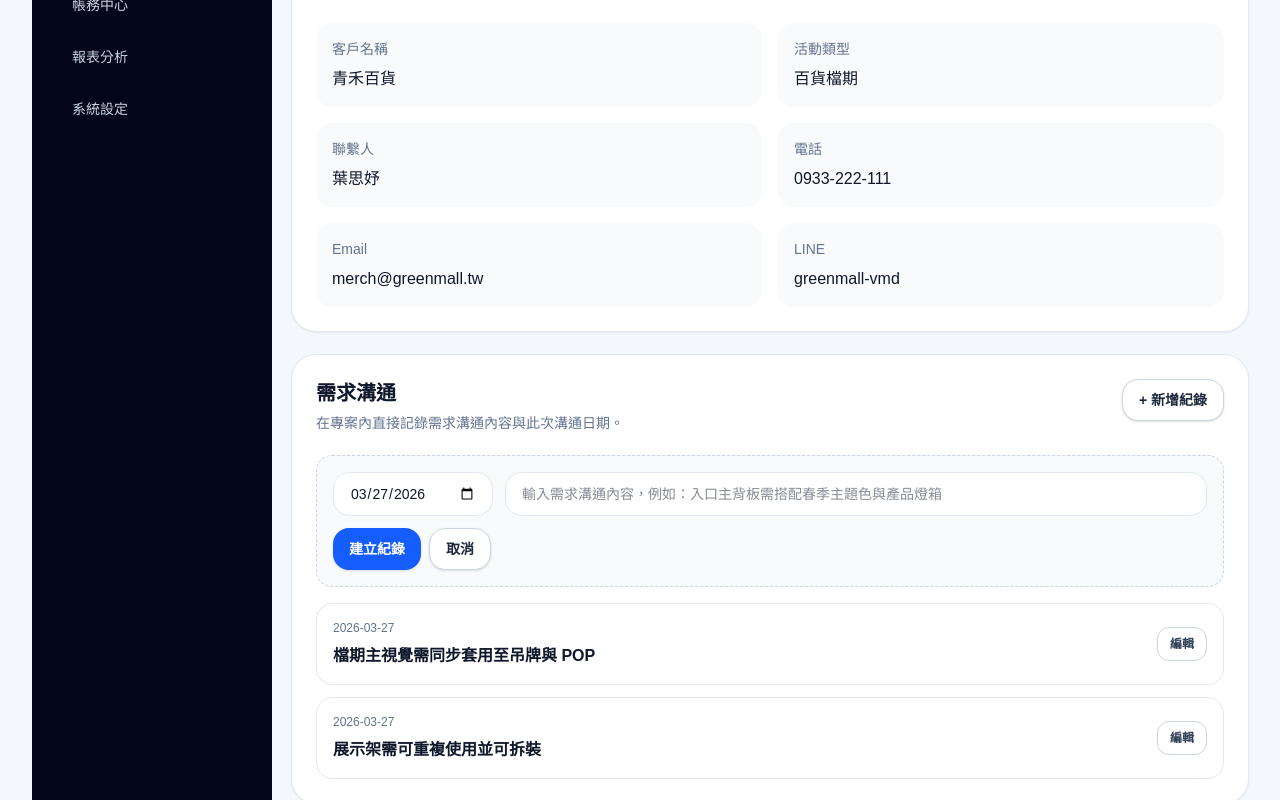
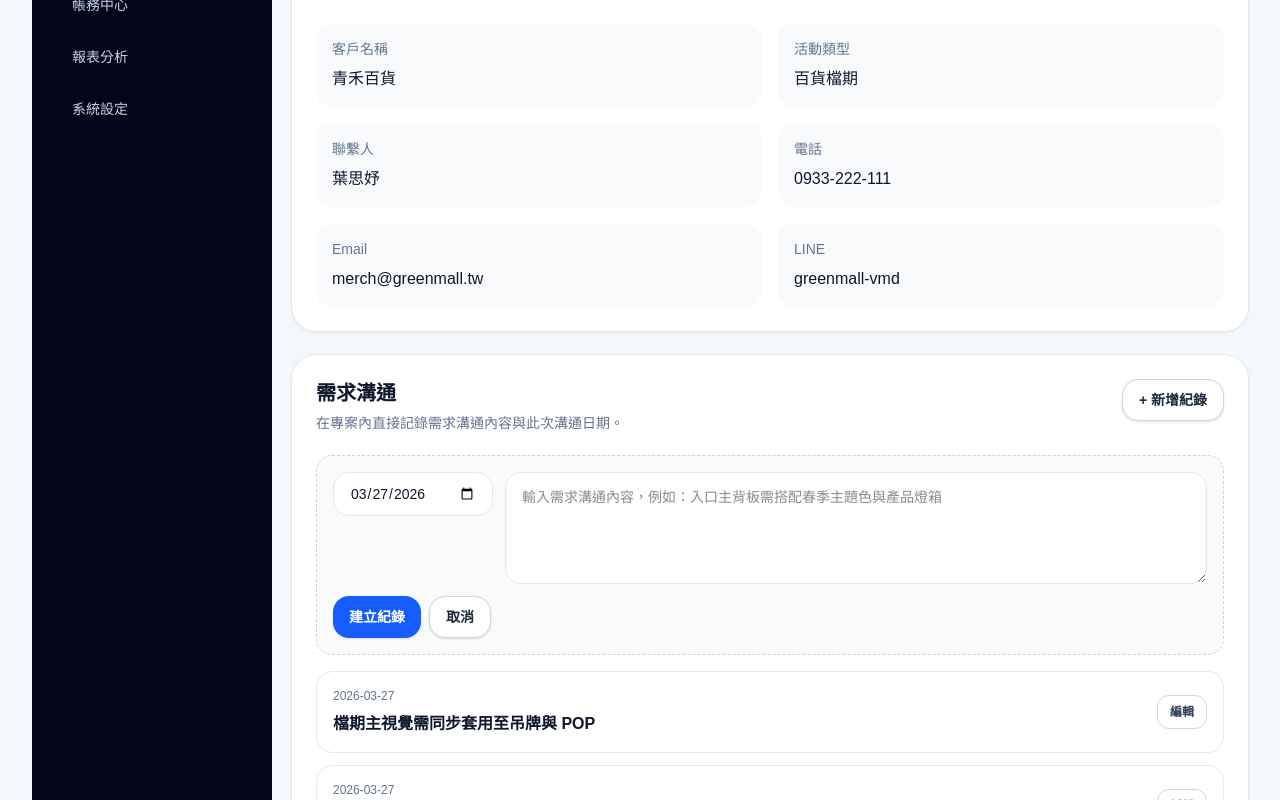
Before and after one commit to willy841/projectflow, a Next.js app: page /projects/department-store-display-2026 in a window 1280 px wide. Both pictures are taken after a click on the button "+ 新增紀錄". Shown: the part 529-1329 px from the top of the page. Built offline with nearby package versions, Linux system fonts and the light colour scheme.

Commit message:
style: enlarge requirement communication input area

```diff
--- a/src/components/requirements-panel.tsx
+++ b/src/components/requirements-panel.tsx
@@ -94,18 +94,18 @@ export function RequirementsPanel({
 
       {(showCreate || isEditing) ? (
         <div className="mb-4 rounded-2xl border border-dashed border-slate-300 bg-slate-50 p-4">
-          <div className="grid gap-3 md:grid-cols-[160px_1fr]">
+          <div className="grid gap-3 md:grid-cols-[160px_1fr] md:items-start">
             <input
               type="date"
               value={form.date}
               onChange={(event) => setForm((prev) => ({ ...prev, date: event.target.value }))}
               className="h-11 rounded-2xl border border-slate-200 bg-white px-4 text-sm outline-none transition focus:border-slate-400"
             />
-            <input
+            <textarea
               value={form.title}
               onChange={(event) => setForm((prev) => ({ ...prev, title: event.target.value }))}
               placeholder="輸入需求溝通內容，例如：入口主背板需搭配春季主題色與產品燈箱"
-              className="h-11 rounded-2xl border border-slate-200 bg-white px-4 text-sm outline-none transition focus:border-slate-400"
+              className="min-h-28 rounded-2xl border border-slate-200 bg-white px-4 py-3 text-sm leading-6 outline-none transition focus:border-slate-400"
             />
           </div>
 
```
